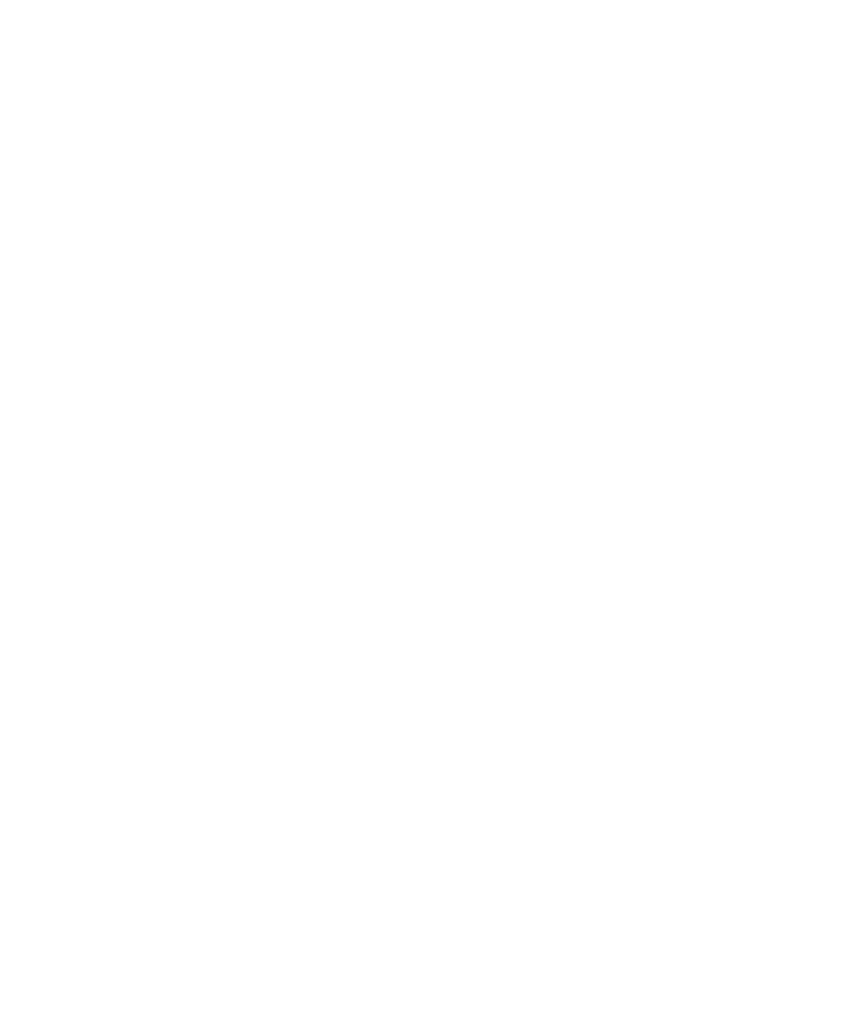
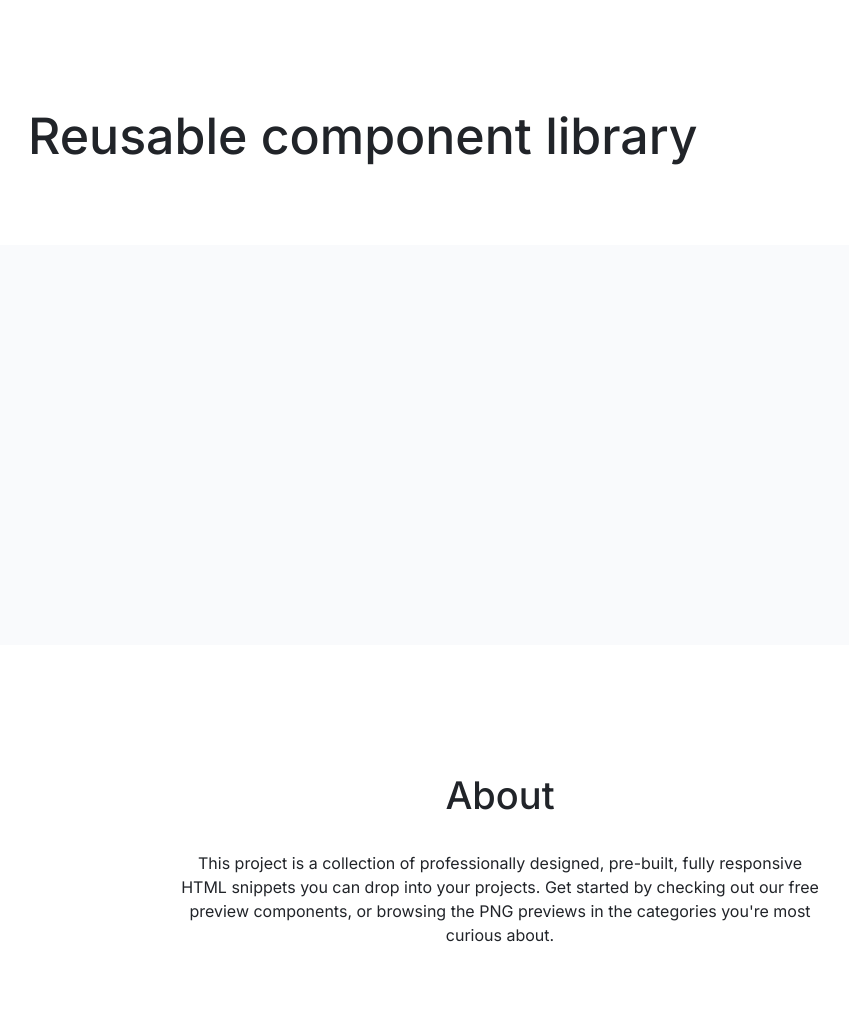
Before and after one commit to js-tasks-ru/htmlcss-20220120_marina-kozlova, a website: page index.html in a window 1280 px wide. Shown: the whole page, without its empty margins (140-989 px from the left). Before the commit the page ends 800 px from the top, so only its background shows below. Drawn offline with Linux system fonts and the light colour scheme.

Commit message:
Added accordion and main page

```diff
--- a/assets/css/main.css
+++ b/assets/css/main.css
@@ -21,6 +21,11 @@
     --secondary: var(--purple);
 }
 
-* {
-    font-family: 'Roboto', sans-serif;
+html, body {
+    height: 100%;
 }
+
+main {
+    height: 400px;
+    background-color: #F9FAFC;
+}
--- a/assets/fonts/fonts.css
+++ b/assets/fonts/fonts.css
@@ -1 +1,2 @@
 @import url('https://fonts.googleapis.com/css2?family=Roboto:ital,wght@0,100;0,300;0,400;0,500;0,700;0,900;1,100;1,300;1,400;1,500;1,700;1,900&display=swap');
+@import url('https://fonts.googleapis.com/css2?family=Inter:wght@400;500&display=swap');
--- /dev/null
+++ b/components/container/container.css
@@ -0,0 +1,5 @@
+.container {
+    max-width: 1110px;
+    margin: auto 0;
+    padding-left: 160px;
+}
--- /dev/null
+++ b/components/footer/footer.css
@@ -0,0 +1,28 @@
+.footer {
+    height: 300px;
+    background-color: var(--white);
+    text-align: center;
+    align-content: center;
+    font-family: Inter, sans-serif;
+    color: var(--black);
+    padding-top: 72px;
+}
+
+.footer__title {
+    font-size: 38px;
+    font-style: normal;
+    font-weight: 500;
+    line-height: 48px;
+    margin: 0;
+}
+
+.footer__text {
+    width: 640px;
+    font-size: 16px;
+    font-style: normal;
+    font-weight: 400;
+    line-height: 24px;
+    margin-top: 32px;
+    margin-left: auto;
+    margin-right: auto;
+}
--- /dev/null
+++ b/components/header/header.css
@@ -0,0 +1,15 @@
+.header {
+    padding: 96px 0 77px;
+    background-color: var(--white);
+}
+
+.header__title {
+    font-family: 'Inter', sans-serif;
+    font-size: 50px;
+    font-style: normal;
+    font-weight: 500;
+    line-height: 64px;
+    text-align: left;
+    color: var(--black);
+    margin: 0;
+}
--- a/index.html
+++ b/index.html
@@ -1,10 +1,26 @@
 <!DOCTYPE html>
 <!-- Главная страница -->
-<html lang="ru">
-    <head>
-        <link rel="stylesheet" href="./assets/css/main.css">
-    </head>
-    <body>
-
-    </body>
+<html lang='ru'>
+<head>
+  <link rel='stylesheet' href='./assets/css/main.css'>
+  <link rel='stylesheet' href='./components/container/container.css'>
+  <link rel='stylesheet' href='./components/header/header.css'>
+  <link rel='stylesheet' href='./components/footer/footer.css'>
+</head>
+<body class='page'>
+<header class='header'>
+  <div class='container'>
+    <h1 class='header__title'>Reusable component library</h1>
+  </div>
+</header>
+<main class=''>
+  <div class='container'></div>
+</main>
+<footer class='footer'>
+  <h1 class='footer__title'>About</h1>
+  <p class='footer__text'>This project is a collection of professionally designed, pre-built, fully responsive HTML
+    snippets you can drop into your projects. Get started by checking out our free preview components, or browsing the
+    PNG previews in the categories you're most curious about.</p>
+</footer>
+</body>
 </html>
```
Also changed, not shown: 03-lection1/02-accordion/accordion.css (+37 -0 lines), 03-lection1/02-accordion/index.html (+27 -6 lines).
